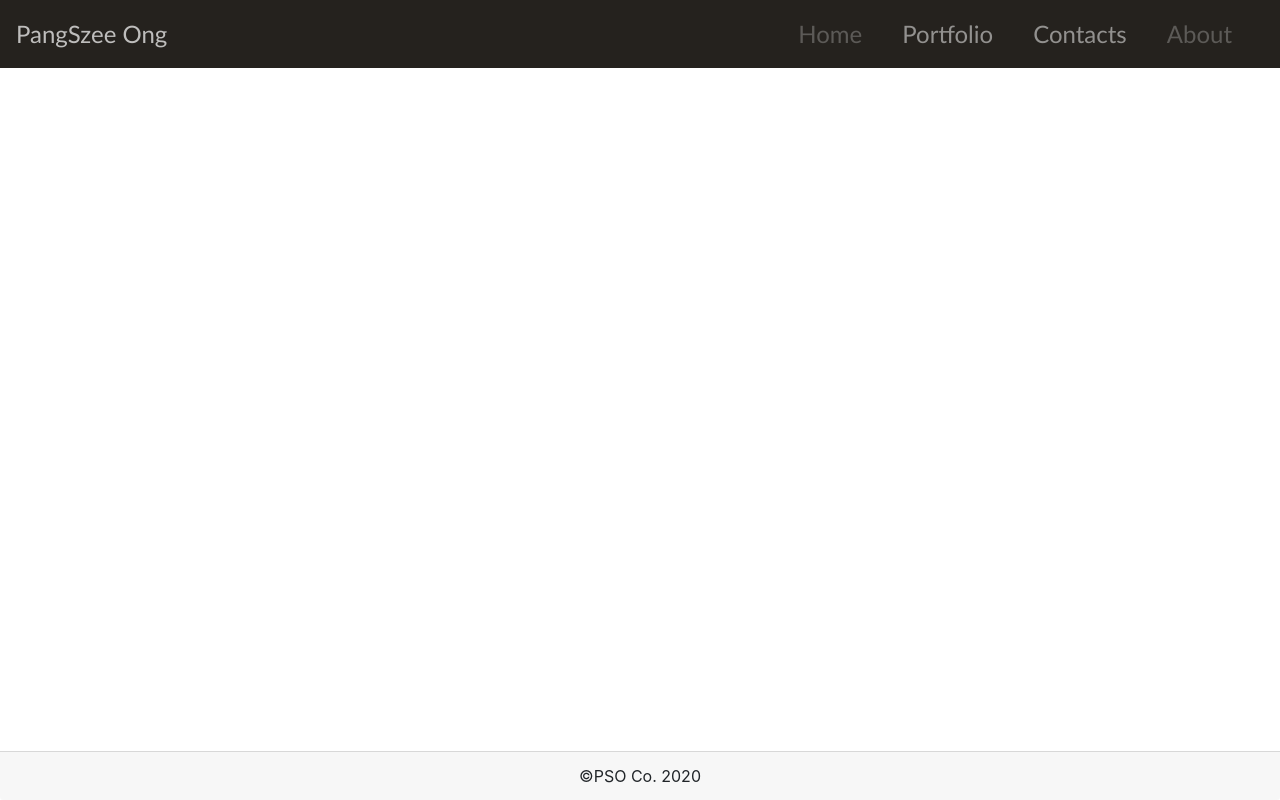
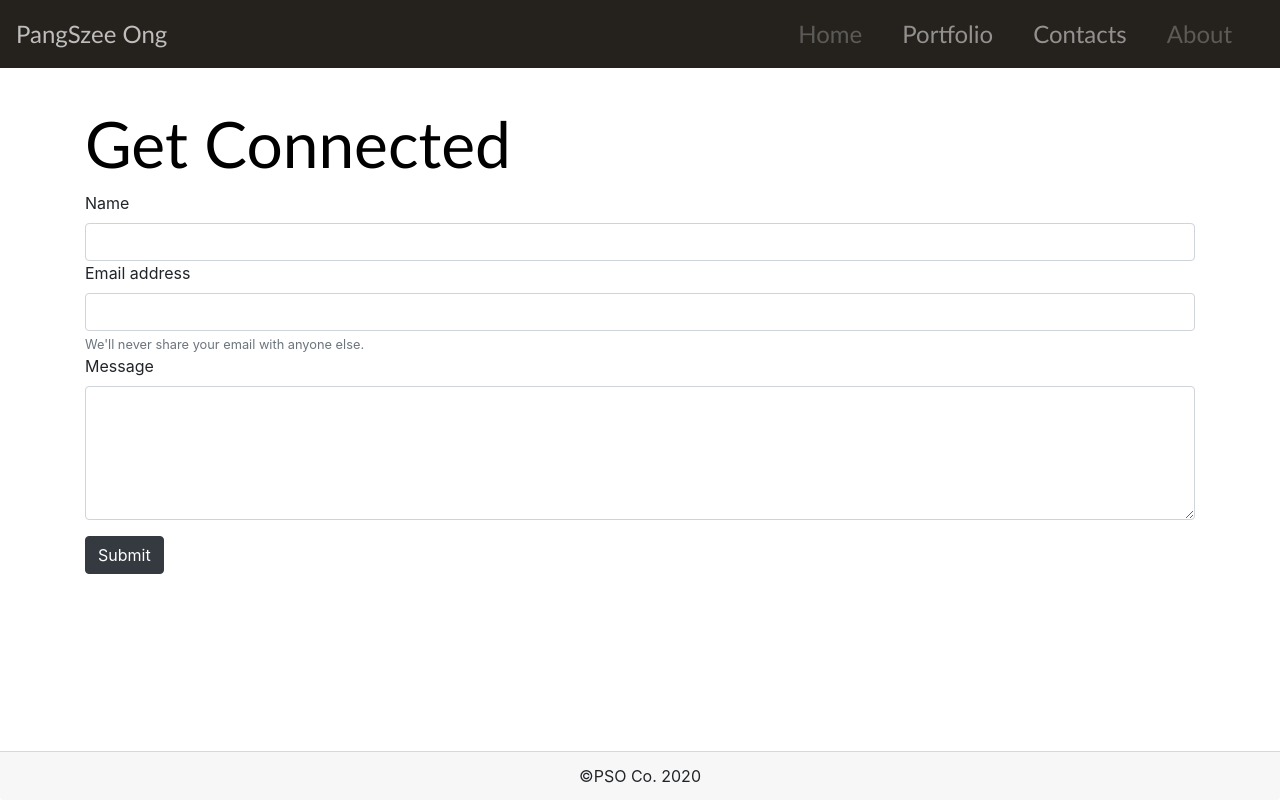
Before and after one commit to a1718367/BCS-w2-hmwk, a plain HTML site: page contacts.html in a window 1280 px wide. Drawn offline with nearby package versions, Linux system fonts and the light colour scheme.

Commit message:
added contact

```diff
--- a/contacts.html
+++ b/contacts.html
@@ -19,7 +19,7 @@
   </head>
   <body>
 
-    <nav class="navbar navbar-expand-lg navbar-dark">
+    <nav class="navbar navbar-expand-lg navbar-dark sticky-top">
         <div class="navbar-brand">PangSzee Ong</div>
         <button class="navbar-toggler" type="button" data-toggle="collapse" data-target="#navbarNavAltMarkup" aria-controls="navbarNavAltMarkup" aria-expanded="false" aria-label="Toggle navigation">
           <span class="navbar-toggler-icon"></span>
@@ -36,6 +36,31 @@
         </div>
     </nav>
 
+    <div class="container contact">
+        <div class="row">
+            <div class="col-12">
+                <h1 class="display-4">Get Connected</h1>
+            <form>
+                <div class="form-group">
+                    <label for="usr">Name</label>
+                    <input type="text" class="form-control" id="usr">
+                    <label for="InputEmail1">Email address</label>
+                    <input type="email" class="form-control" id="InputEmail1" aria-describedby="emailHelp">
+                    <small id="emailHelp" class="form-text text-muted">We'll never share your email with anyone else.</small>
+                    <label for="comment">Message</label>
+                    <textarea class="form-control" id="comment" rows="5"></textarea>
+                    <button type="submit" class="btn btn-dark">Submit</button>
+                  </div>
+            </form>
+
+            </div>
+            <div class="col-4">
+
+            </div>
+
+        </div>
+
+    </div>
 
 
 </body>
--- a/style.css
+++ b/style.css
@@ -21,7 +21,7 @@ nav .navbar-nav a:hover{
     color: white;
     opacity: 100%;
 }
-div.container-fluid.header{
+div.jumbotron.jumbotron-fluid.header{
     background-image: linear-gradient(to bottom, #25221e, white);
 }
 h1.display-4{
@@ -33,10 +33,18 @@ h1.display-4{
     font-size: 5vw;
 }
 
-
 footer{
     position: fixed;
     bottom: 0;
     width: 100%;
 
 }
+
+/*contact*/
+
+.container.contact{
+    margin-top: 1em;
+}
+button.btn.btn-dark{
+    margin-top: 1em;
+}
```
Also changed, not shown: index.html (+3 -3 lines), portfolio.html (+6 -6 lines).
